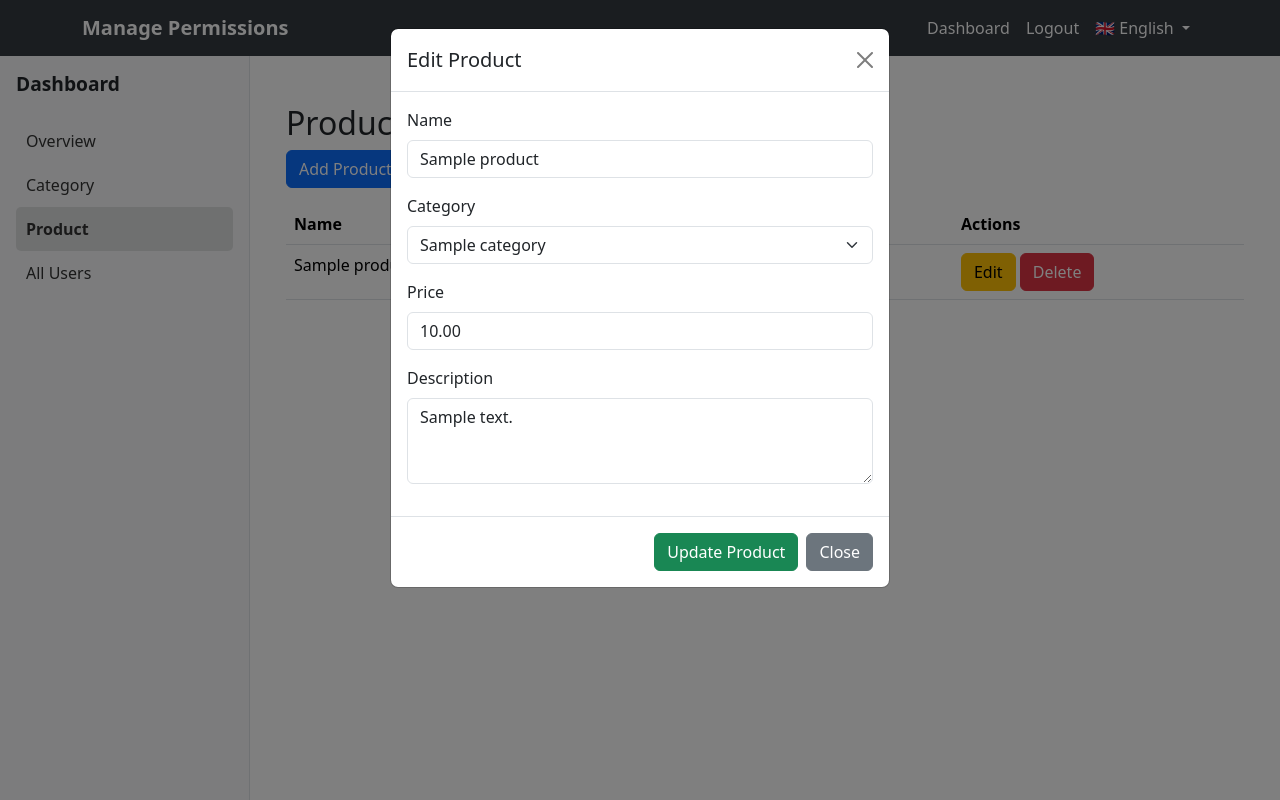
After one commit to Fotsingboris/django_permissions, a Django app: page /en/product/ in a window 1280 px wide, after a click on "Edit". The commit adds this page. Run offline with Django 5.2, Linux system fonts and the light colour scheme; a user stored in the database is signed in; tables that the repository leaves empty hold one stand-in row (values such as "Sample post"); some libraries are stand-ins or nearby versions.

Commit message:
feat: added product crude

```diff
--- a/core/urls.py
+++ b/core/urls.py
@@ -11,6 +11,7 @@ urlpatterns = [
         path('logout/', user_logout, name='logout'),
 
             path("category/", CategoryView.as_view(), name="category"),
+            path("product/", ProductView.as_view(), name="product"),
 
 
 ]
--- a/core/views.py
+++ b/core/views.py
@@ -196,3 +196,43 @@ class CategoryView(PermissionRequiredMixin, View):
             messages.success(request, "Category deleted successfully!")
 
         return redirect("category")
+
+
+
+class ProductView(PermissionRequiredMixin, View):
+    permission_required = "app.can_view_product"
+
+    def get(self, request):
+        products = Product.objects.all()
+        categories = Category.objects.all()
+        form = ProductForm()
+        return render(request, "core/product/product_list.html", {"products": products, "form": form, "categories":categories})
+
+    def post(self, request):
+        action = request.POST.get("action")
+
+        if action == "create":
+            form = ProductForm(request.POST, request.FILES)  # Ensure FILES is included
+            if form.is_valid():
+                form.save()
+                messages.success(request, "Product created successfully!")
+            else:
+                print("Form errors:", form.errors)  # Debugging: Print errors
+                messages.error(request, "Form is not valid. Please check the input fields.")
+
+        elif action == "update":
+            product = get_object_or_404(Product, id=request.POST.get("product_id"))
+            form = ProductForm(request.POST, request.FILES, instance=product)
+            if form.is_valid():
+                form.save()
+                messages.success(request, "Product updated successfully!")
+            else:
+                print("Form errors:", form.errors)  # Debugging: Print errors
+                messages.error(request, "Form is not valid. Please check the input fields.")
+
+        elif action == "delete":
+            product = get_object_or_404(Product, id=request.POST.get("product_id"))
+            product.delete()
+            messages.success(request, "Product deleted successfully!")
+
+        return redirect("product")
--- a/templates/core/base.html
+++ b/templates/core/base.html
@@ -171,6 +171,14 @@
                             {% trans "Category" %}
                         </a>
                     </li>
+
+                    <li class="nav-item">
+                        <a href="{% url 'product' %}"
+                        class="nav-link {% if request.resolver_match.url_name == 'product' %}active{% endif %}"
+                        {% if request.resolver_match.url_name == 'product' %}aria-current="page"{% endif %}>
+                            {% trans "Product" %}
+                        </a>
+                    </li>
                     {% if user.is_superuser %}
 
                     <li class="nav-item">
--- /dev/null
+++ b/templates/core/product/product_list.html
@@ -0,0 +1,154 @@
+{% extends "core/base.html" %}
+{% load i18n %}
+
+{% block content %}
+<div class="container mt-4">
+    <h2>{% trans "Products" %}</h2>
+    <button class="btn btn-primary" data-bs-toggle="modal" data-bs-target="#addProductModal">{% trans "Add Product" %}</button>
+
+    <table class="table mt-3">
+        <thead>
+            <tr>
+                <th>{% trans "Name" %}</th>
+                <th>{% trans "Category" %}</th>
+                <th>{% trans "Price" %}</th>
+                <th>{% trans "Actions" %}</th>
+            </tr>
+        </thead>
+        <tbody>
+            {% for product in products %}
+            <tr>
+                <td>{{ product.name }}</td>
+                <td>{{ product.category.name }}</td>
+                <td>${{ product.price }}</td>
+                <td>
+                    <button class="btn btn-warning" data-bs-toggle="modal" data-bs-target="#editProductModal{{ product.id }}">{% trans "Edit" %}</button>
+                    <button class="btn btn-danger" data-bs-toggle="modal" data-bs-target="#deleteProductModal{{ product.id }}">{% trans "Delete" %}</button>
+                </td>
+            </tr>
+
+            <!-- Edit Product Modal -->
+            <div class="modal fade" id="editProductModal{{ product.id }}" tabindex="-1" aria-labelledby="editProductModalLabel" aria-hidden="true">
+                <div class="modal-dialog">
+                    <div class="modal-content">
+                        <div class="modal-header">
+                            <h5 class="modal-title">{% trans "Edit Product" %}</h5>
+                            <button type="button" class="btn-close" data-bs-dismiss="modal" aria-label="Close"></button>
+                        </div>
+                        <form method="POST" action="{% url 'product' %}">
+                            {% csrf_token %}
+                            <div class="modal-body">
+                                <input type="hidden" name="action" value="update">
+                                <input type="hidden" name="product_id" value="{{ product.id }}">
+
+                                <div class="mb-3">
+                                    <label class="form-label">{% trans "Name" %}</label>
+                                    <input type="text" name="name" class="form-control" value="{{ product.name }}" required>
+                                </div>
+
+                                <div class="mb-3">
+                                    <label class="form-label">{% trans "Category" %}</label>
+                                    <select name="category" class="form-select" required>
+                                        {% for category in categories %}
+                                            <option value="{{ category.id }}" {% if category.id == product.category.id %}selected{% endif %}>
+                                                {{ category.name }}
+                                            </option>
+                                        {% endfor %}
+                                    </select>
+                                </div>
+
+                                <div class="mb-3">
+                                    <label class="form-label">{% trans "Price" %}</label>
+                                    <input type="number" name="price" class="form-control" step="0.01" value="{{ product.price|stringformat:'0.2f' }}" required>
+                                </div>
+
+
+                                <div class="mb-3">
+                                    <label class="form-label">{% trans "Description" %}</label>
+                                    <textarea name="description" class="form-control" rows="3" required>{{ product.description }}</textarea>
+                                </div>
+                            </div>
+                            <div class="modal-footer">
+                                <button type="submit" class="btn btn-success">{% trans "Update Product" %}</button>
+                                <button type="button" class="btn btn-secondary" data-bs-dismiss="modal">{% trans "Close" %}</button>
+                            </div>
+                        </form>
+                    </div>
+                </div>
+            </div>
+
+            <!-- Delete Product Modal -->
+            <div class="modal fade" id="deleteProductModal{{ product.id }}" tabindex="-1" aria-labelledby="deleteProductModalLabel" aria-hidden="true">
+                <div class="modal-dialog">
+                    <div class="modal-content">
+                        <div class="modal-header">
+                            <h5 class="modal-title">{% trans "Delete Product" %}</h5>
+                            <button type="button" class="btn-close" data-bs-dismiss="modal" aria-label="Close"></button>
+                        </div>
+                        <form method="POST" action="{% url 'product' %}">
+                            {% csrf_token %}
+                            <div class="modal-body">
+                                <input type="hidden" name="action" value="delete">
+                                <input type="hidden" name="product_id" value="{{ product.id }}">
+                                <p>{% trans "Are you sure you want to delete this product?" %}</p>
+                            </div>
+                            <div class="modal-footer">
+                                <button type="submit" class="btn btn-danger">{% trans "Delete" %}</button>
+                                <button type="button" class="btn btn-secondary" data-bs-dismiss="modal">{% trans "Cancel" %}</button>
+                            </div>
+                        </form>
+                    </div>
+                </div>
+            </div>
+            {% endfor %}
+        </tbody>
+    </table>
+</div>
+
+<!-- Add Product Modal -->
+<div class="modal fade" id="addProductModal" tabindex="-1" aria-labelledby="addProductModalLabel" aria-hidden="true">
+    <div class="modal-dialog">
+        <div class="modal-content">
+            <div class="modal-header">
+                <h5 class="modal-title">{% trans "Add Product" %}</h5>
+                <button type="button" class="btn-close" data-bs-dismiss="modal" aria-label="Close"></button>
+            </div>
+            <form method="POST" action="{% url 'product' %}">
+                {% csrf_token %}
+                <div class="modal-body">
+                    <input type="hidden" name="action" value="create">
+
+                    <div class="mb-3">
+                        <label class="form-label">{% trans "Name" %}</label>
+                        <input type="text" name="name" class="form-control" required>
+                    </div>
+
+                    <div class="mb-3">
+                        <label class="form-label">{% trans "Category" %}</label>
+                        <select name="category" class="form-select" required>
+                            {% for category in categories %}
+                                <option value="{{ category.id }}">{{ category.name }}</option>
+                            {% endfor %}
+                        </select>
+                    </div>
+
+                    <div class="mb-3">
+                        <label class="form-label">{% trans "Price" %}</label>
+                        <input type="number" name="price" class="form-control" step="0.01" required>
+                    </div>
+
+                    <div class="mb-3">
+                        <label class="form-label">{% trans "Description" %}</label>
+                        <textarea name="description" class="form-control" rows="3" required></textarea>
+                    </div>
+                </div>
+                <div class="modal-footer">
+                    <button type="submit" class="btn btn-success">{% trans "Add Product" %}</button>
+                    <button type="button" class="btn btn-secondary" data-bs-dismiss="modal">{% trans "Close" %}</button>
+                </div>
+            </form>
+        </div>
+    </div>
+</div>
+
+{% endblock %}
```
